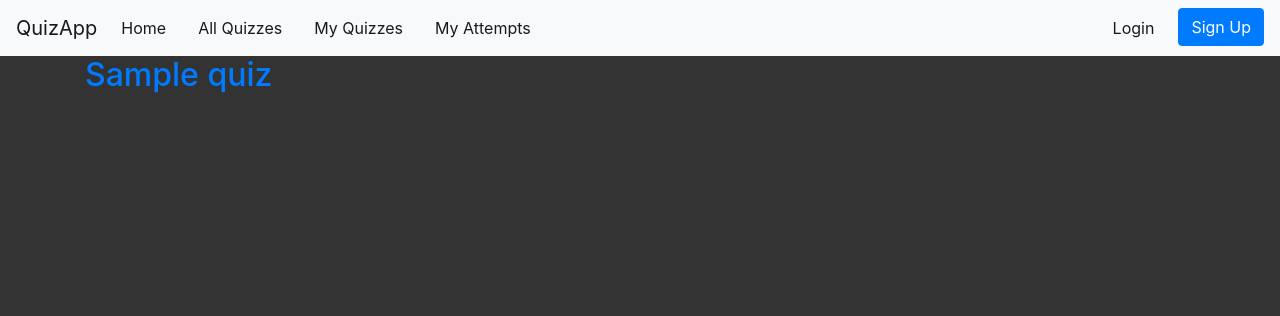
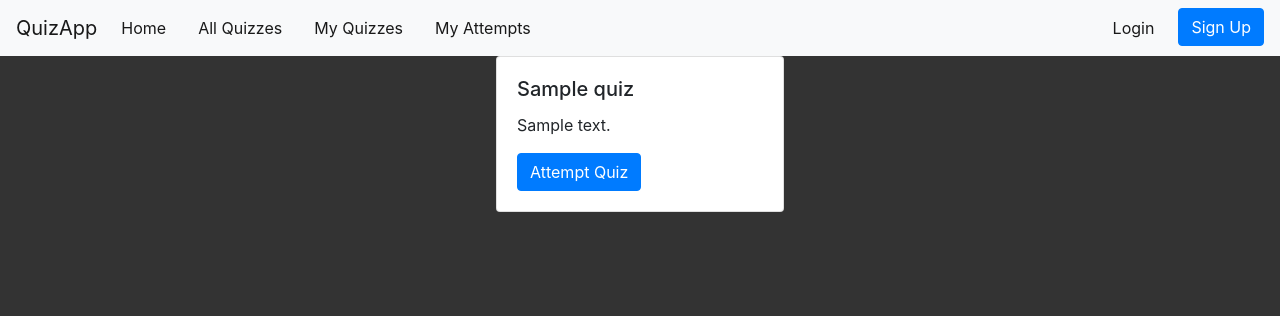
Before and after one commit to Camillus83/QuizApp, a Django app: page /quiz/ in a window 1280 px wide. Shown: the top 316 px of the page. Run offline with Django 4.2, Linux system fonts and the light colour scheme; tables that the repository leaves empty hold one stand-in row (values such as "Sample post"); parts of the project's set-up code (start-up, migrations or seed data) failed here and were passed over.

Commit message:
some work with cards

```diff
--- a/static/css/base.css
+++ b/static/css/base.css
@@ -65,3 +65,12 @@ body {
     text-align: center;
     color: #fff
 }
+
+.card {
+    margin: 0 auto;
+    /* Added */
+    float: none;
+    /* Added */
+    margin-bottom: 10px;
+    /* Added */
+}
--- a/templates/quiz/quiz_list.html
+++ b/templates/quiz/quiz_list.html
@@ -4,8 +4,13 @@
 
 {% block content %}
 {% for quiz in quiz_list %}
-<div>
-    <h2><a href="{{ quiz.get_absolute_url }}">{{ quiz.title }}</a></h2>
+<div class="card" style="width: 18rem;">
+    <div class="card-body">
+        <h5 class="card-title">{{ quiz.title }}</h5>
+        <p class="card-text">{{ quiz.short_description }} </p>
+        <a href="#" class="btn btn-primary">Attempt Quiz</a>
+    </div>
 </div>
 {% endfor %}
+
 {% endblock content %}
```
